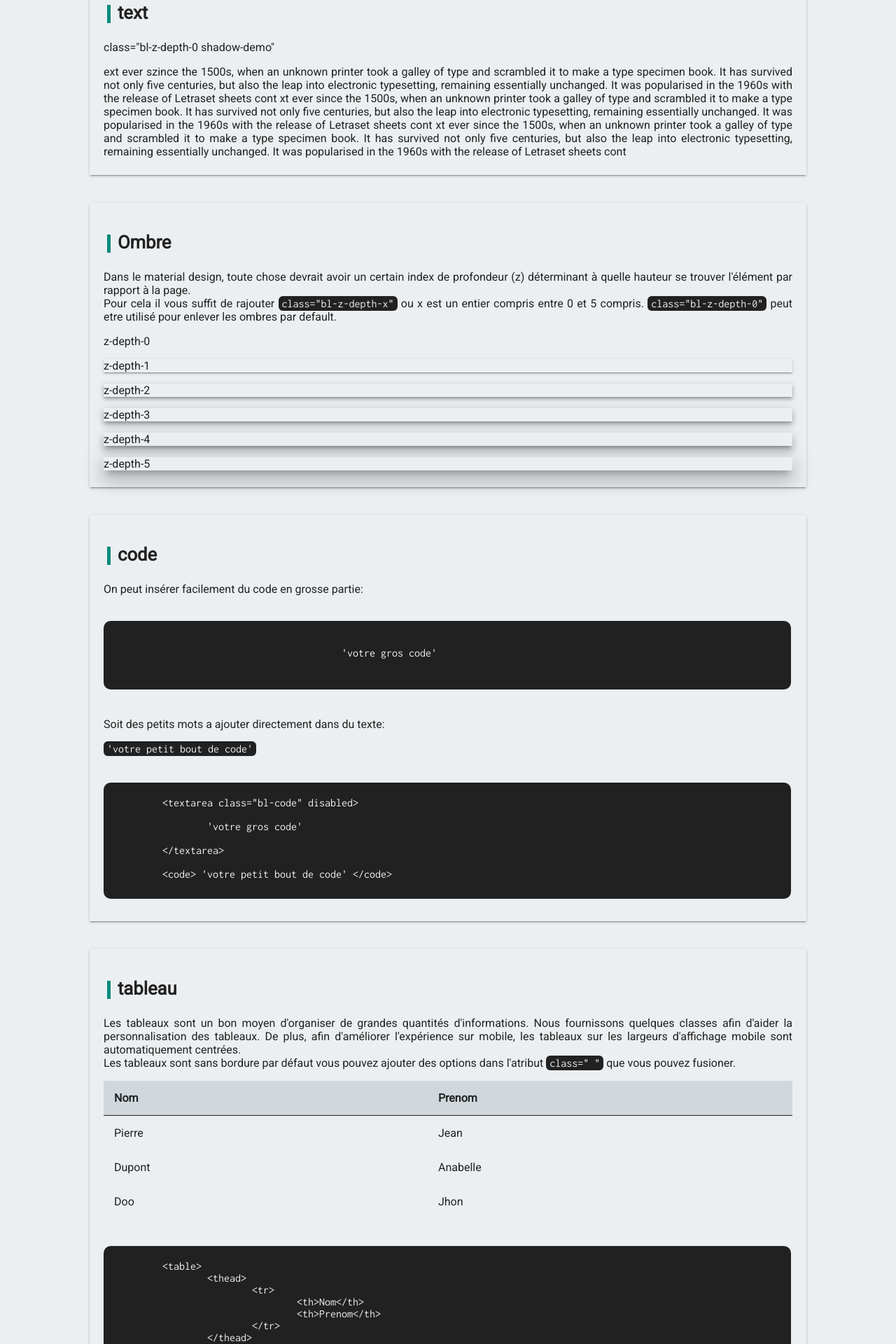
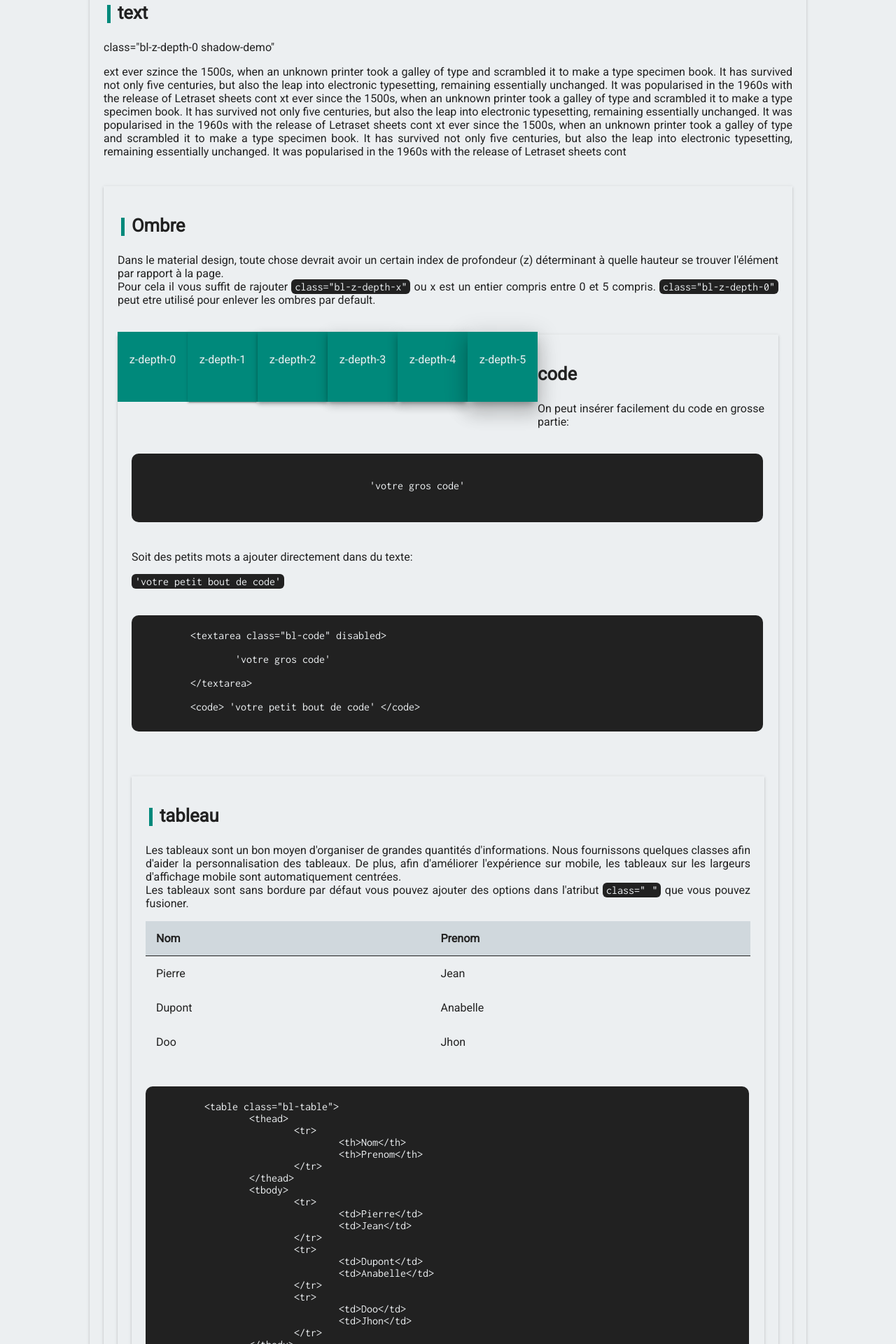
Before and after one commit to aielloine/blubello, a PHP site: page / in a window 1280 px wide. Shown: the part 328-2248 px from the top of the page at 70% size. Run offline with PHP 8.4, Linux system fonts and the light colour scheme.

Commit message:
finalisation des renomages de classes et d'atributs

```diff
--- a/css/style.css
+++ b/css/style.css
@@ -18,7 +18,7 @@
 /*//////////////////////////////////////////////////////////////////////////////////////
 ////////////////////////////////// A SUPRIMER!!!!!! ////////////////////////////////////////
 ///////////////////////////////////////////////////////////////////////////////////////*/
-.shadow-demo {
+.bl-shadow-demo {
     background-color: var(--title-text-color);
     color: var(--main-bg-color);
     width: 100px;
@@ -121,7 +121,7 @@ h5{
 ////////////////////////////////// ARTICLE ///// //////////////////////////////////////
 ///////////////////////////////////////////////////////////////////////////////////////*/
 
-article{
+.bl-article{
   display: block;
   margin: 40px 0;
   padding: 20px;
@@ -129,7 +129,7 @@ article{
   text-align: justify;
   box-shadow: 0 2px 2px 0 rgba(0,0,0,0.14), 0 1px 5px 0 rgba(0,0,0,0.12), 0 3px 1px -2px rgba(0,0,0,0.2);
 }
- article:after{
+ .bl-article:after{
   content: '';
   display: block;
   height: 0px;
@@ -212,7 +212,7 @@ article{
     transform: scale(0) translate(0, -240vh);
   }
 }
-.blob {
+.bl-blob {
   position: absolute;
   font-family: 'Gloria Hallelujah', cursive;
   background: var(--main-bg-color);
@@ -484,41 +484,41 @@ code{
 /*//////////////////////////////////////////////////////////////////////////////////////
 //////////////////////////// TABLE //////////////////////////////
 ///////////////////////////////////////////////////////////////////////////////////////*/
-table{
+.bl-table{
   width: 100%;
   border-collapse:collapse;
   overflow: hidden;
 }
-th{
+.bl-table th{
   border-bottom: 1px solid var(--main-text-color);
   padding: 15px;
   font-weight: bold;
   background-color: rgba(96, 125, 139, 0.2);
 }
-td{
+.bl-table td{
   padding: 15px;
 }
 
 /*colore une ligne sur 2*/
-table.bl-striped tr:nth-child(odd){
+.bl-table.bl-striped tr:nth-child(odd){
   background-color:rgba(96, 125, 139, 0.1);
 }
 
 /*borduré*/
-table.bl-bordered tr{
+.bl-table.bl-bordered tr{
   border-bottom: 1px solid var(--main-text-color);
 }
-table.bl-bordered tr:last-child{
+.bl-table.bl-bordered tr:last-child{
   border-bottom: none;
 }
 
 /*ce grise lorsqu'on passe par dessus*/
-table.bl-highlight tr:hover{
+.bl-table.bl-highlight tr:hover{
   background-color:rgba(96, 125, 139, 0.1);
 }
 
 /*text ce centre*/
-table.bl-centered tr{
+.bl-table.bl-centered tr{
   text-align: center;
 }
 /*//////////////////////////////////////////////////////////////////////////////////////
--- a/index.php
+++ b/index.php
@@ -41,7 +41,7 @@
 			<h1>Bublello php and css framework</h1>
 
 <!-- text -->
-			<article>
+			<article class="bl-article">
 				<h2> text</h2>
 				class="bl-z-depth-0 shadow-demo"
 				<p>
@@ -49,9 +49,9 @@
 					xt ever since the 1500s, when an unknown printer took a galley of type and scrambled it to make a type specimen book. It has survived not only five centuries, but also the leap into electronic typesetting, remaining essentially unchanged. It was popularised in the 1960s with the release of Letraset sheets cont
 					xt ever since the 1500s, when an unknown printer took a galley of type and scrambled it to make a type specimen book. It has survived not only five centuries, but also the leap into electronic typesetting, remaining essentially unchanged. It was popularised in the 1960s with the release of Letraset sheets cont
 				</p>
-			</article>
+			<article>
 <!-- shadow -->
-			<article>
+			<article class="bl-article">
 				<h2>Ombre</h2>
 				<p>
 					Dans le material design, toute chose devrait avoir un certain index de profondeur (z) déterminant à quelle hauteur se trouver l'élément par rapport à la page.
@@ -59,9 +59,9 @@
 				</p>
 				<p class="bl-z-depth-0 bl-shadow-demo">z-depth-0</p><p class="bl-z-depth-1 bl-shadow-demo">z-depth-1</p><p class="bl-z-depth-2 bl-shadow-demo">z-depth-2</p><p class="bl-z-depth-3 bl-shadow-demo">z-depth-3</p><p class="bl-z-depth-4 bl-shadow-demo">z-depth-4</p><p class="bl-z-depth-5 bl-shadow-demo">z-depth-5</p>
 
-			</article>
+			<article>
 <!-- code -->
-			<article>
+			<article class="bl-article">
 			<h2> code</h2>
 			<p>On peut insérer facilement du code en grosse partie:</p>
 				<textarea class="bl-code" disabled>
@@ -80,13 +80,13 @@
 
 	<code> 'votre petit bout de code' </code>
 				</textarea>
-			</article>
+			<article>
 <!-- table -->
-			<article>
+			<article class="bl-article">
 				<h2> tableau</h2>
 				<p>Les tableaux sont un bon moyen d'organiser de grandes quantités d'informations. Nous fournissons quelques classes afin d'aider la personnalisation des tableaux. De plus, afin d'améliorer l'expérience sur mobile, les tableaux sur les largeurs d'affichage mobile sont automatiquement centrées.<br />
 				Les tableaux sont sans bordure par défaut vous pouvez ajouter des options dans l'atribut <code>class=" "</code> que vous pouvez fusioner.</p>
-				<table>
+				<table class="bl-table">
 					<thead>
 						<tr>
 							<th>Nom</th>
@@ -109,7 +109,7 @@
 					</tbody>
 				</table><br />
 				<textarea class="bl-code" disabled>
-	<table>
+	<table class="bl-table">
 		<thead>
 			<tr>
 				<th>Nom</th>
@@ -134,7 +134,7 @@
 				</textarea>
 				<h3>Tableau à bordure</h3>
 				<p>Ajoutez <code>class="bl-bordered"</code> pour ajouter des bordures</p>
-				<table class="bl-bordered">
+				<table class="bl-table bl-bordered">
 					<thead>
 						<tr>
 							<th>Nom</th>
@@ -159,7 +159,7 @@
 
 			<h3>Tableau rayé</h3>
 			<p>Ajoutez <code>class="bl-striped"</code> pour avoir une ligne sur deux grisé.</p>
-			<table class="bl-striped">
+			<table class="bl-table bl-striped">
 				<thead>
 					<tr>
 						<th>Nom</th>
@@ -184,7 +184,7 @@
 
 			<h3>Tableau rayé réactif</h3>
 			<p>Ajoutez <code>class="bl-highlight"</code> pour avoir une ligne lorsque l'on passe par dessus.</p>
-			<table class="bl-highlight">
+			<table class="bl-table bl-highlight">
 				<thead>
 					<tr>
 						<th>Nom</th>
@@ -209,7 +209,7 @@
 
 			<h3>Tableau centré</h3>
 			<p>Ajoutez <code>class="bl-centered"</code> pour aligner tout le texte en centré.</p>
-			<table class="bl-centered">
+			<table class="bl-table bl-centered">
 				<thead>
 					<tr>
 						<th>Nom</th>
@@ -233,9 +233,9 @@
 			</table>
 
 
-		</article>
+		<article>
 <!-- radio -->
-			<article>
+			<article class="bl-article">
 				<h2> radio</h2>
 				<div class="bl-radio">
 					<input type="radio" id="checkOui" value="oui" name="check" checked>
@@ -260,9 +260,9 @@
 		<div class="bl-check"></div>
 	</div>
 				</textarea>
-			</article>
+			<article>
 <!-- check box -->
-			<article>
+			<article class="bl-article">
 				<h2> check box</h2>
 				<div class='bl-checkbox'>
 					<input type='checkbox' id='CheckTest' name='CheckTest' >
@@ -279,9 +279,9 @@
 		<div class='bl-check'></div>
 	</div>
 				</textarea>
-			</article>
+			<article>
 <!-- select -->
-			<article>
+			<article class="bl-article">
 				<h2> select</h2>
 				<select name="select" class="bl-custom-select bl-bubble" placeholder="Select de base">
 					<option value="option 1">option 1 qui est courte</option>
@@ -312,9 +312,9 @@
 	</select>
 				</textarea>
 
-			</article>
+			<article>
 <!-- images responsive -->
-			<article>
+			<article class="bl-article">
 				<h2> image</h2>
 				<div id="imgTest" class="bl-img bl-parallax" data-image-src="pictures/test1.jpg" data-image-height="50vh"></div>
 				<p>Ces divs ont par default un min-heigt de 200px et la largeur de leurs parent mais vous pouvez changer leurs dimensions
@@ -323,7 +323,7 @@
 <div class="bl-img" class="'your options'" data-image-src="path_to_image/image.jpg"></div>
 				</textarea>
 				Quelques options que vous pouvez fusioner a ajouter dans la balise img. <br /><br />
-				<table class="highlight bordered">
+				<table class="bl-table highlight bordered">
 	        <thead>
 	          <tr>
 								<th></th>
@@ -345,7 +345,7 @@
 	          </tr>
 	        </tbody>
 	      </table>
-			</article>
+			<article>
 
 		</div>
 
```
